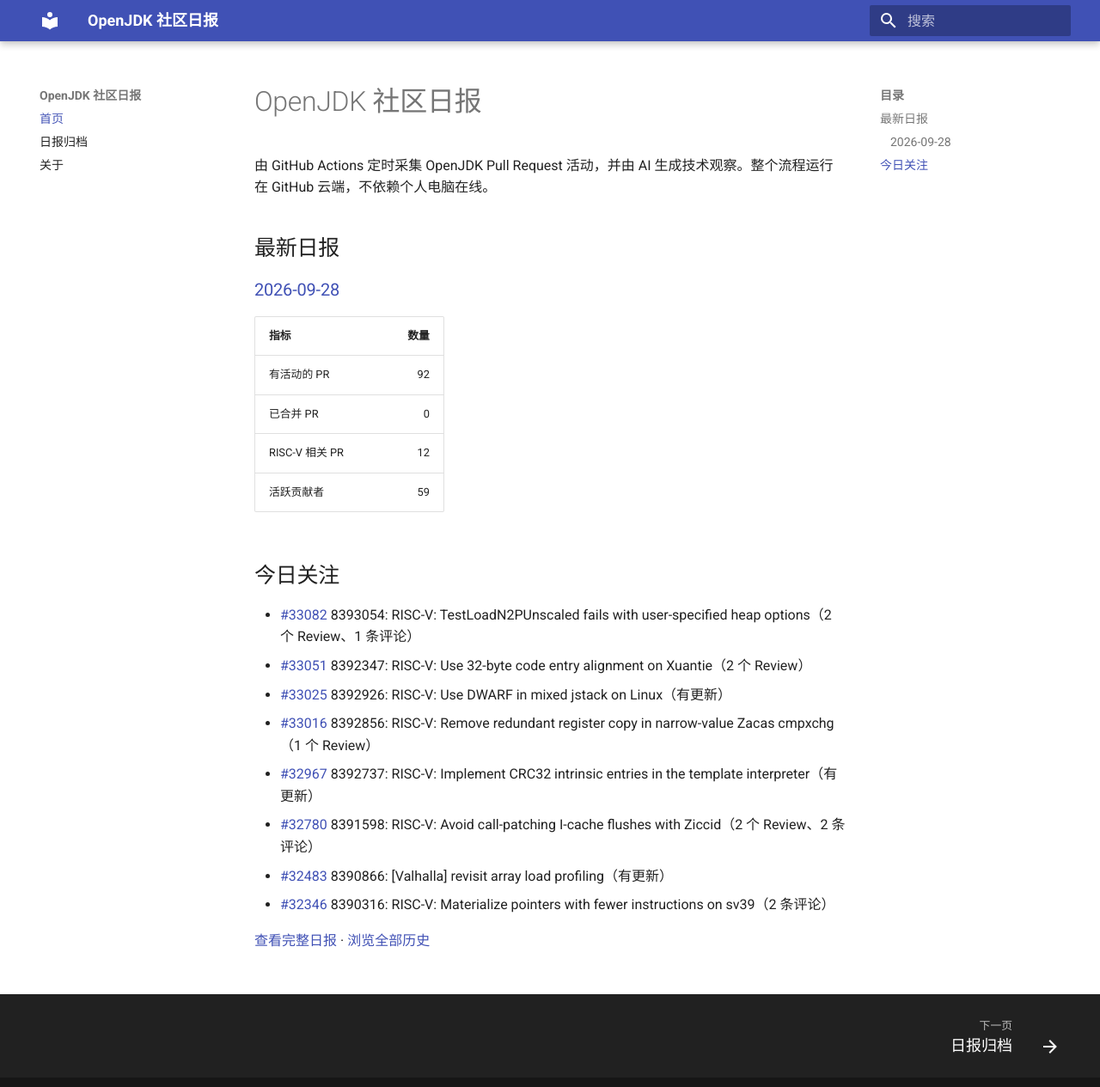
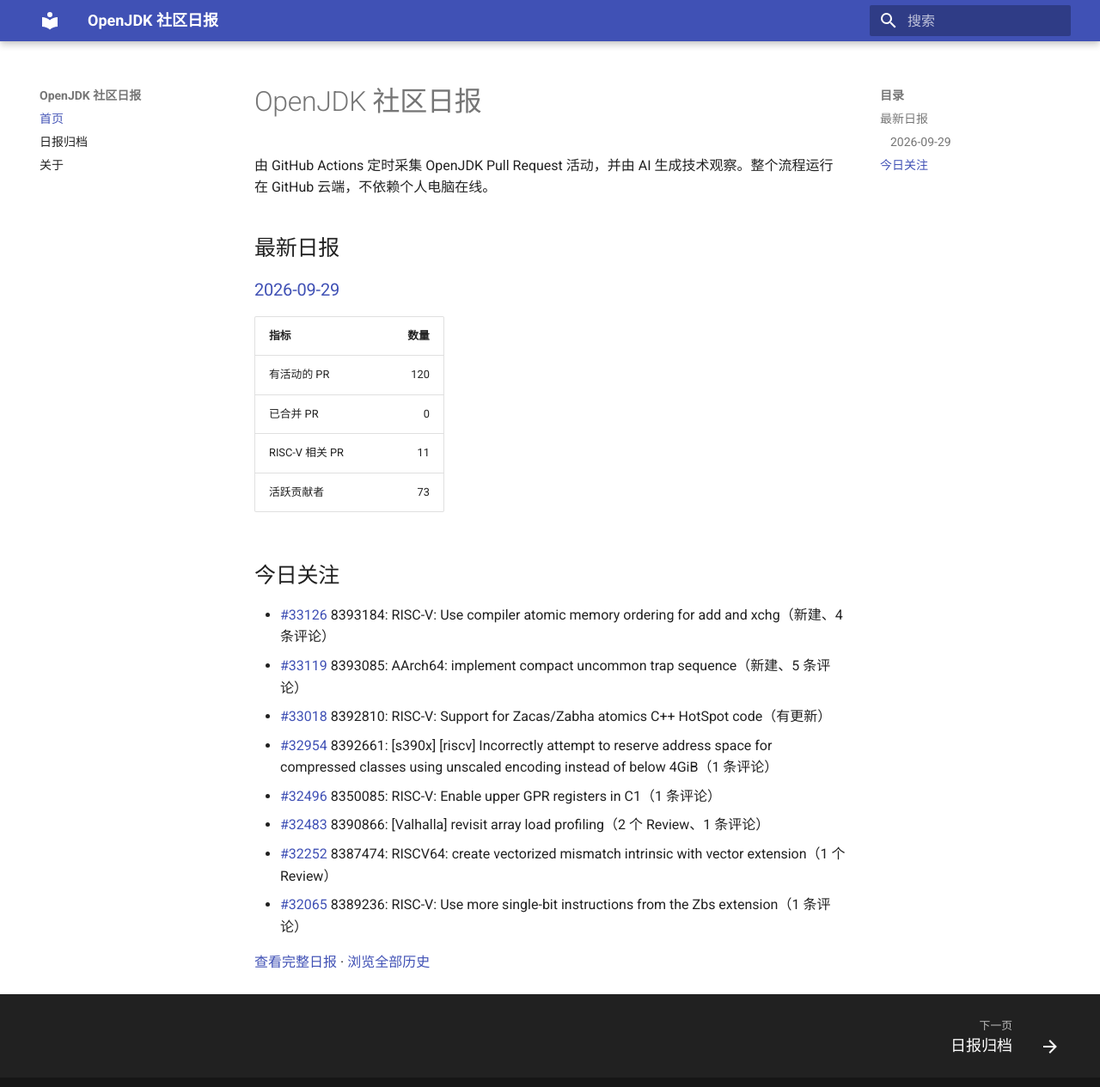
Before and after one commit to DingliZhang/openjdk-daily, an MkDocs documentation site: the page built from docs/index.md, in a window 1280 px wide and 1278 px high. Shown: the top 1265 px of the window at 86% size. Built offline with MkDocs 1.6.1 and Material for MkDocs 9.7.7, drawn with Linux system fonts in a browser that asks for light colours.

Commit message:
report: add OpenJDK daily report

```diff
--- a/docs/index.md
+++ b/docs/index.md
@@ -4,24 +4,24 @@
 
 ## 最新日报
 
-### [2026-09-28](reports/2026/2026-09-28.md)
+### [2026-09-29](reports/2026/2026-09-29.md)
 
 | 指标 | 数量 |
 |---|---:|
-| 有活动的 PR | 92 |
+| 有活动的 PR | 120 |
 | 已合并 PR | 0 |
-| RISC-V 相关 PR | 12 |
-| 活跃贡献者 | 59 |
+| RISC-V 相关 PR | 11 |
+| 活跃贡献者 | 73 |
 
 ## 今日关注
 
-- [#33082](https://github.com/openjdk/jdk/pull/33082) 8393054: RISC-V: TestLoadN2PUnscaled fails with user-specified heap options（2 个 Review、1 条评论）
-- [#33051](https://github.com/openjdk/jdk/pull/33051) 8392347: RISC-V: Use 32-byte code entry alignment on Xuantie（2 个 Review）
-- [#33025](https://github.com/openjdk/jdk/pull/33025) 8392926: RISC-V: Use DWARF in mixed jstack on Linux（有更新）
-- [#33016](https://github.com/openjdk/jdk/pull/33016) 8392856: RISC-V: Remove redundant register copy in narrow-value Zacas cmpxchg（1 个 Review）
-- [#32967](https://github.com/openjdk/jdk/pull/32967) 8392737: RISC-V: Implement CRC32 intrinsic entries in the template interpreter（有更新）
-- [#32780](https://github.com/openjdk/jdk/pull/32780) 8391598: RISC-V: Avoid call-patching I-cache flushes with Ziccid（2 个 Review、2 条评论）
-- [#32483](https://github.com/openjdk/jdk/pull/32483) 8390866: [Valhalla] revisit array load profiling（有更新）
-- [#32346](https://github.com/openjdk/jdk/pull/32346) 8390316: RISC-V: Materialize pointers with fewer instructions on sv39（2 条评论）
+- [#33126](https://github.com/openjdk/jdk/pull/33126) 8393184: RISC-V: Use compiler atomic memory ordering for add and xchg（新建、4 条评论）
+- [#33119](https://github.com/openjdk/jdk/pull/33119) 8393085: AArch64: implement compact uncommon trap sequence（新建、5 条评论）
+- [#33018](https://github.com/openjdk/jdk/pull/33018) 8392810: RISC-V: Support for Zacas/Zabha atomics C++ HotSpot code（有更新）
+- [#32954](https://github.com/openjdk/jdk/pull/32954) 8392661: [s390x] [riscv] Incorrectly attempt to reserve address space for compressed classes using unscaled encoding instead of below 4GiB（1 条评论）
+- [#32496](https://github.com/openjdk/jdk/pull/32496) 8350085: RISC-V: Enable upper GPR registers in C1（1 条评论）
+- [#32483](https://github.com/openjdk/jdk/pull/32483) 8390866: [Valhalla] revisit array load profiling（2 个 Review、1 条评论）
+- [#32252](https://github.com/openjdk/jdk/pull/32252) 8387474: RISCV64: create vectorized mismatch intrinsic with vector extension（1 个 Review）
+- [#32065](https://github.com/openjdk/jdk/pull/32065) 8389236: RISC-V: Use more single-bit instructions from the Zbs extension（1 条评论）
 
-[查看完整日报](reports/2026/2026-09-28.md) · [浏览全部历史](reports/index.md)
+[查看完整日报](reports/2026/2026-09-29.md) · [浏览全部历史](reports/index.md)
```
Also changed, not shown: docs/reports/2026/2026-09-29.md (added, +224 -0 lines), docs/reports/index.md (+2 -1 lines), 2 other files.
